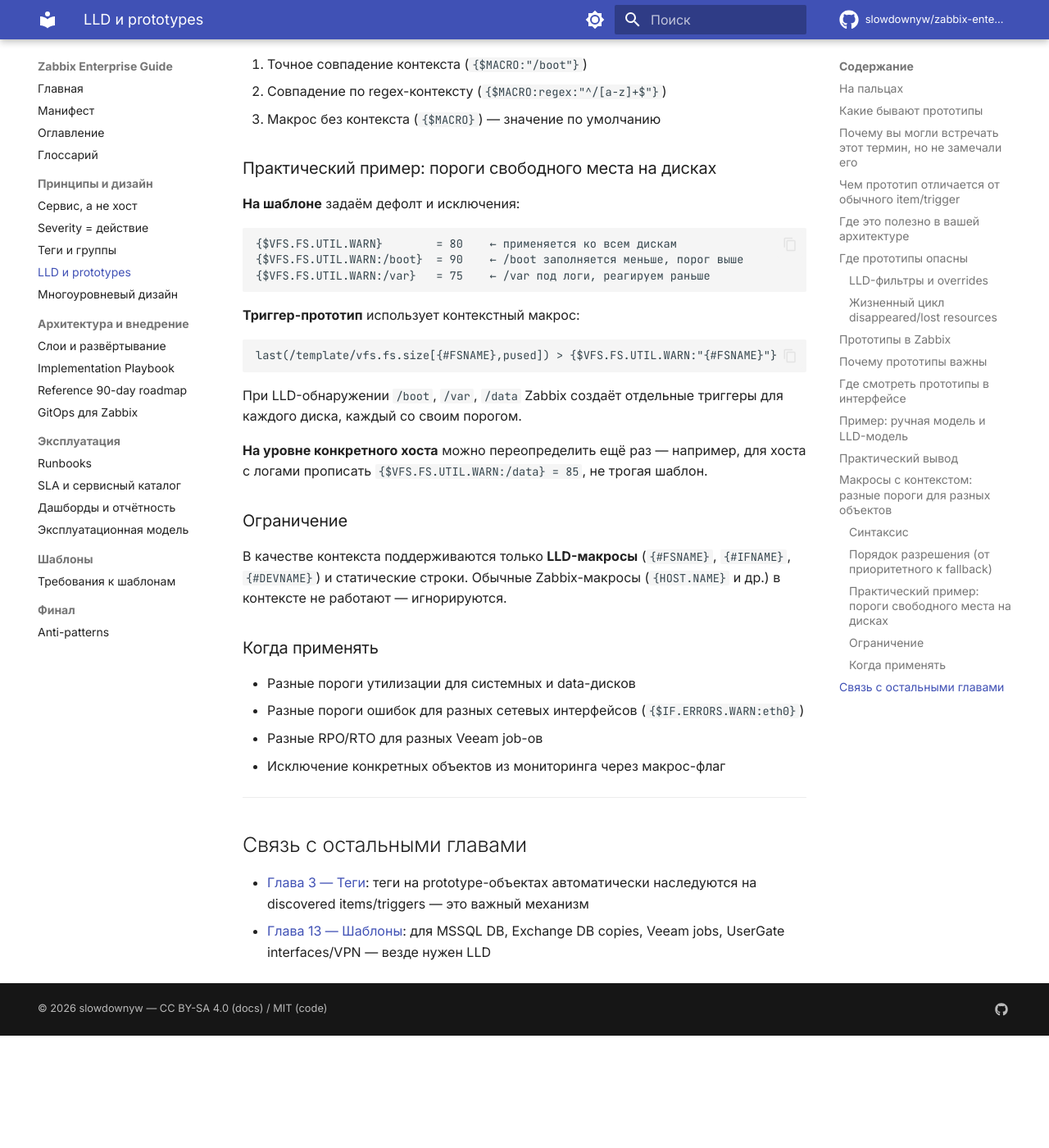
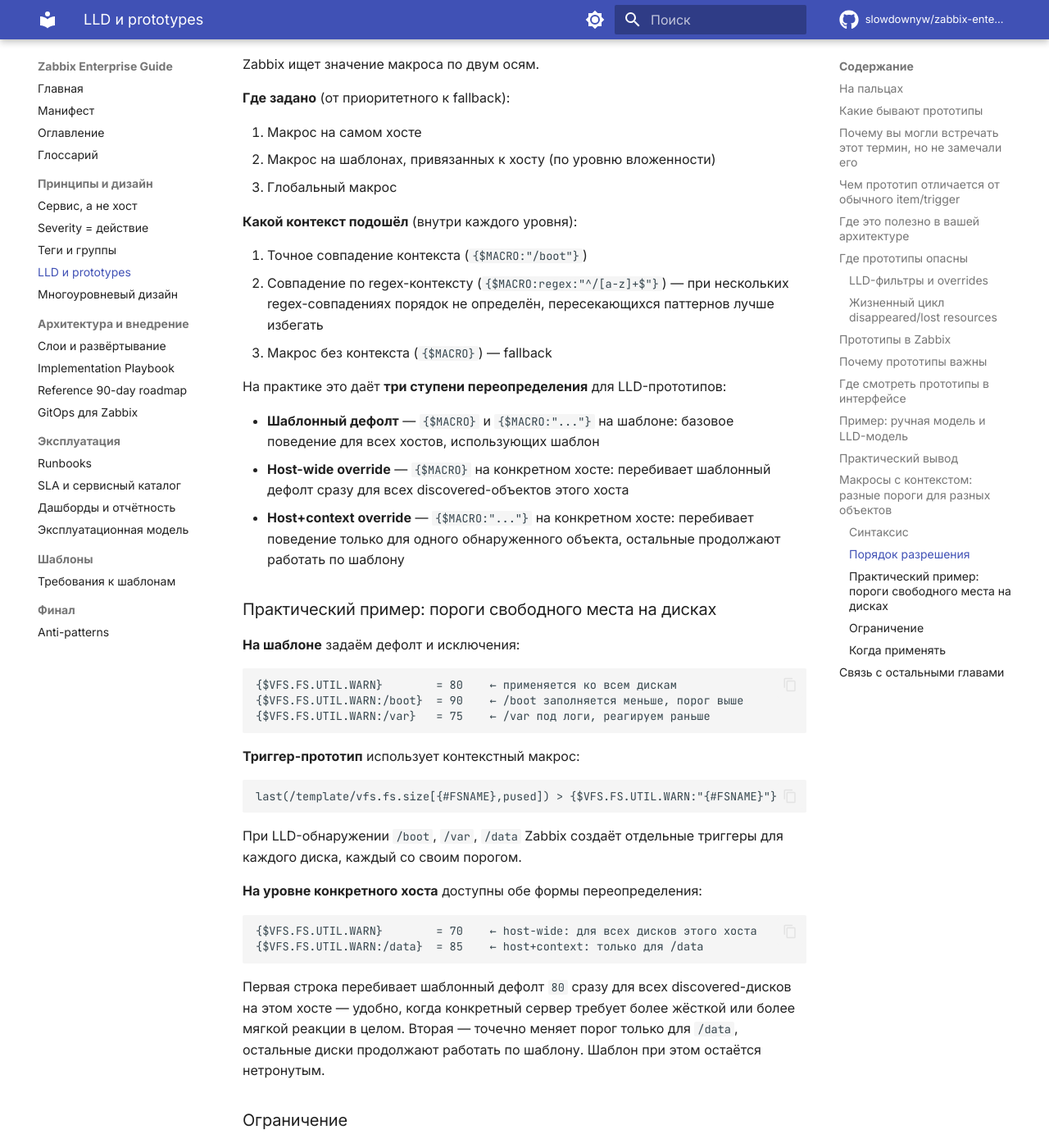
Before and after one commit to slowdownyw/zabbix-enterprise-guide, an MkDocs documentation site: the page built from docs/04_lld_and_prototypes.md, in a window 1280 px wide and 1400 px high, scrolled down 8491 px. Shown: the whole window at 82% size. Built offline with MkDocs 1.6.1 and Material for MkDocs 9.7.7, drawn with Linux system fonts in a browser that asks for light colours; comment, search, counter and statistics services are not loaded; before the commit the page ends 9754 px from its top, so only the background shows below that.

Commit message:
alpha-v04-host-wide

````diff
--- a/docs/04_lld_and_prototypes.md
+++ b/docs/04_lld_and_prototypes.md
@@ -332,11 +332,27 @@
 
 Zabbix резолвит `{#FSNAME}` в имя конкретного диска при создании триггера из прототипа.
 
-### Порядок разрешения (от приоритетного к fallback)
+### Порядок разрешения
+
+Zabbix ищет значение макроса по двум осям.
+
+**Где задано** (от приоритетного к fallback):
+
+1. Макрос на самом хосте
+2. Макрос на шаблонах, привязанных к хосту (по уровню вложенности)
+3. Глобальный макрос
+
+**Какой контекст подошёл** (внутри каждого уровня):
 
 1. Точное совпадение контекста (`{$MACRO:"/boot"}`)
-2. Совпадение по regex-контексту (`{$MACRO:regex:"^/[a-z]+$"}`)
-3. Макрос без контекста (`{$MACRO}`) — значение по умолчанию
+2. Совпадение по regex-контексту (`{$MACRO:regex:"^/[a-z]+$"}`) — при нескольких regex-совпадениях порядок не определён, пересекающихся паттернов лучше избегать
+3. Макрос без контекста (`{$MACRO}`) — fallback
+
+На практике это даёт **три ступени переопределения** для LLD-прототипов:
+
+- **Шаблонный дефолт** — `{$MACRO}` и `{$MACRO:"..."}` на шаблоне: базовое поведение для всех хостов, использующих шаблон
+- **Host-wide override** — `{$MACRO}` на конкретном хосте: перебивает шаблонный дефолт сразу для всех discovered-объектов этого хоста
+- **Host+context override** — `{$MACRO:"..."}` на конкретном хосте: перебивает поведение только для одного обнаруженного объекта, остальные продолжают работать по шаблону
 
 ### Практический пример: пороги свободного места на дисках
 
@@ -356,7 +372,14 @@
 
 При LLD-обнаружении `/boot`, `/var`, `/data` Zabbix создаёт отдельные триггеры для каждого диска, каждый со своим порогом.
 
-**На уровне конкретного хоста** можно переопределить ещё раз — например, для хоста с логами прописать `{$VFS.FS.UTIL.WARN:/data} = 85`, не трогая шаблон.
+**На уровне конкретного хоста** доступны обе формы переопределения:
+
+```
+{$VFS.FS.UTIL.WARN}        = 70    ← host-wide: для всех дисков этого хоста
+{$VFS.FS.UTIL.WARN:/data}  = 85    ← host+context: только для /data
+```
+
+Первая строка перебивает шаблонный дефолт `80` сразу для всех discovered-дисков на этом хосте — удобно, когда конкретный сервер требует более жёсткой или более мягкой реакции в целом. Вторая — точечно меняет порог только для `/data`, остальные диски продолжают работать по шаблону. Шаблон при этом остаётся нетронутым.
 
 ### Ограничение
 
````
